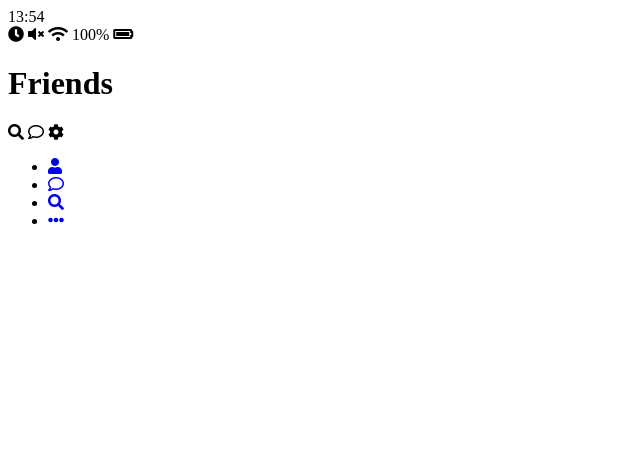
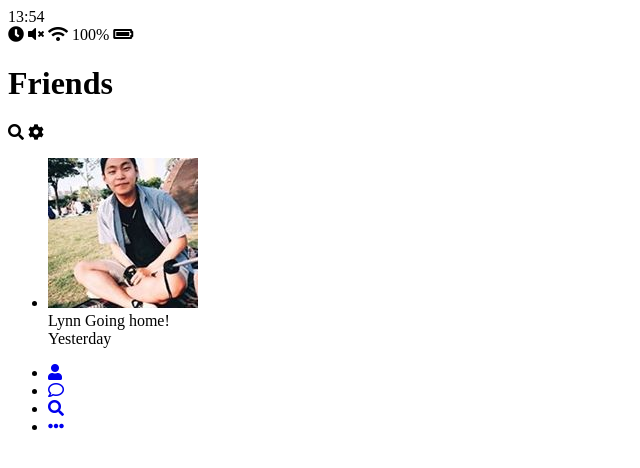
Before and after one commit to ginameee/kakao_clone, a plain HTML site: page friends.html in a window 1280 px wide. Shown: the whole page, without its empty margins (0-640 px from the left). Drawn offline with Linux system fonts and the light colour scheme.

Commit message:
Create Chat screen

```diff
--- a/friends.html
+++ b/friends.html
@@ -34,13 +34,33 @@
           <i class="fas fa-search"></i>
         </span>
         <span class="header__icon">
-          <i class="far fa-comment"></i>
-        </span>
-        <span class="header__icon">
           <i class="fas fa-cog"></i>
         </span>
       </div>
     </header>
+    <main class="chats">
+      <ul class="chats__list">
+        <li class="chats__chat chat">
+          <div class="chat__column">
+            <img
+              class="chat__avater"
+              src="images/44521435_256569141674920_2850039838340546560_n.jpg"
+            />
+            <div class="chat__content">
+              <span class="chat__username">
+                Lynn
+              </span>
+              <span class="chat__preview">
+                Going home!
+              </span>
+            </div>
+          </div>
+          <div class="chat__column">
+            <span class="chat__timestamp">Yesterday</span>
+          </div>
+        </li>
+      </ul>
+    </main>
     <nav class="nav">
       <ul class="nav__list">
         <li class="nav__list-item">
@@ -59,7 +79,7 @@
           </a>
         </li>
         <li class="nav__list-item">
-          <a href="settings.html" class="nav__list-link">
+          <a href="more.html" class="nav__list-link">
             <i class="fas fa-ellipsis-h"></i>
           </a>
         </li>
```
Also changed, not shown: find.html (+1 -4 lines), index.html (+1 -1 lines), more.html (+3 -4 lines), images/44521435_256569141674920_2850039838340546560_n.jpg (added).
